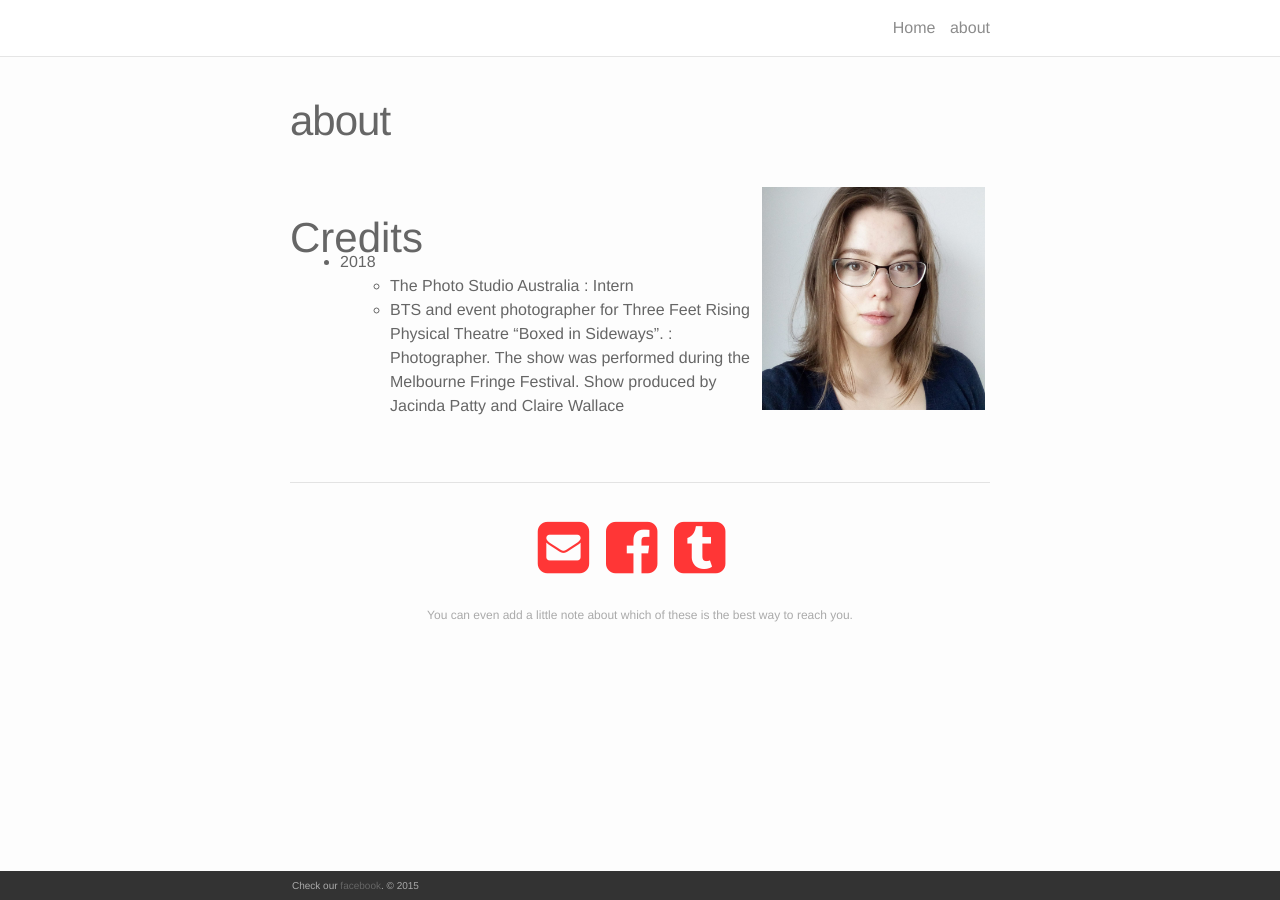
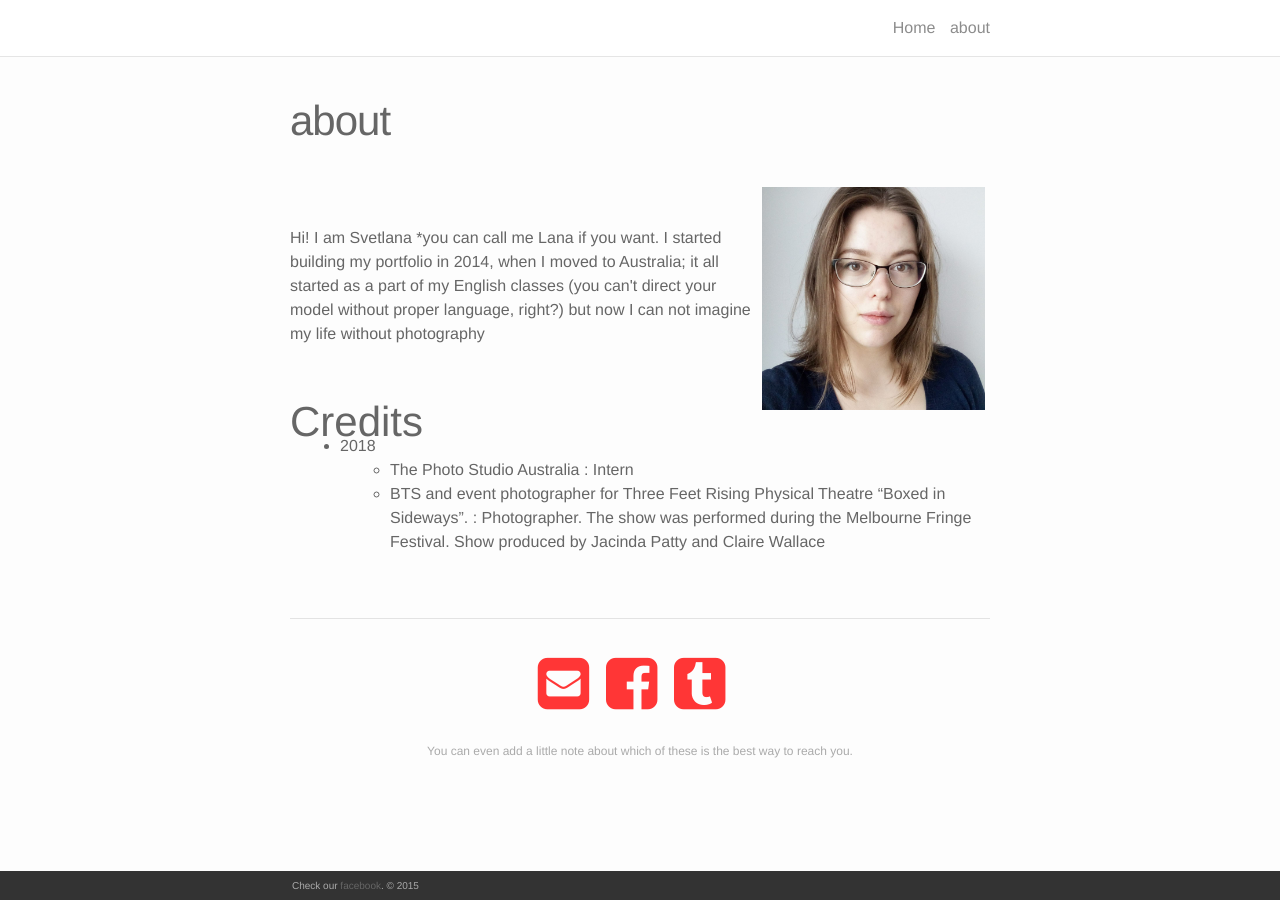
Before and after one commit to AlenPelin/keo-studio, a Jekyll site: the page built from about.md, in a window 1280 px wide. Built offline with Jekyll 4.4.1, drawn with Linux system fonts in a browser that asks for light colours; nearby versions of some CDN libraries.

Commit message:
Update from Forestry.io - Updated about.md

```diff
--- a/about.md
+++ b/about.md
@@ -1,12 +1,19 @@
 ---
 layout: page
 title: about
-permalink: /about/
+permalink: "/about/"
+
 ---
-
 <img class="col one right" src="/media/avatar.jpg">
 
 <br/>
+
+<p>Hi! I am Svetlana *you can call me Lana if you want. I started building my portfolio in 2014, when I moved to Australia; it all started as a part of my English classes (you can't direct your model without proper language, right?) but now I can not imagine my life without photography</p>
+
+<p></p>
+
+<br/>
+
 ## Credits
 
 * 2018
@@ -17,12 +24,12 @@ permalink: /about/
 <hr/>
 <br/>
 <span class="contacticon center">
-	<a href="mailto:svet.wis@gmail.com"><i class="fa fa-envelope-square"></i></a>
-	<a href="https://www.facebook.com/keostudio" target="_blank"><i class="fa fa-facebook-square"></i></a>
-	<a href="https://keo-studio.pixieset.com/" target="_blank"><i class="fa fa-tumblr-square"></i></a>
-	<a href="https://www.instagram.com/keo_studio_photography" target="_blank"><i class="fa fa-instagram-square"></i></a>
+<a href="mailto:svet.wis@gmail.com"><i class="fa fa-envelope-square"></i></a>
+<a href="https://www.facebook.com/keostudio" target="_blank"><i class="fa fa-facebook-square"></i></a>
+<a href="https://keo-studio.pixieset.com/" target="_blank"><i class="fa fa-tumblr-square"></i></a>
+<a href="https://www.instagram.com/keo_studio_photography" target="_blank"><i class="fa fa-instagram-square"></i></a>
 </span>
 
 <div class="col three caption">
-	You can even add a little note about which of these is the best way to reach you.
+You can even add a little note about which of these is the best way to reach you.
 </div>
```
Also changed, not shown: .forestry/front_matter/templates/amitha.yml (added).
